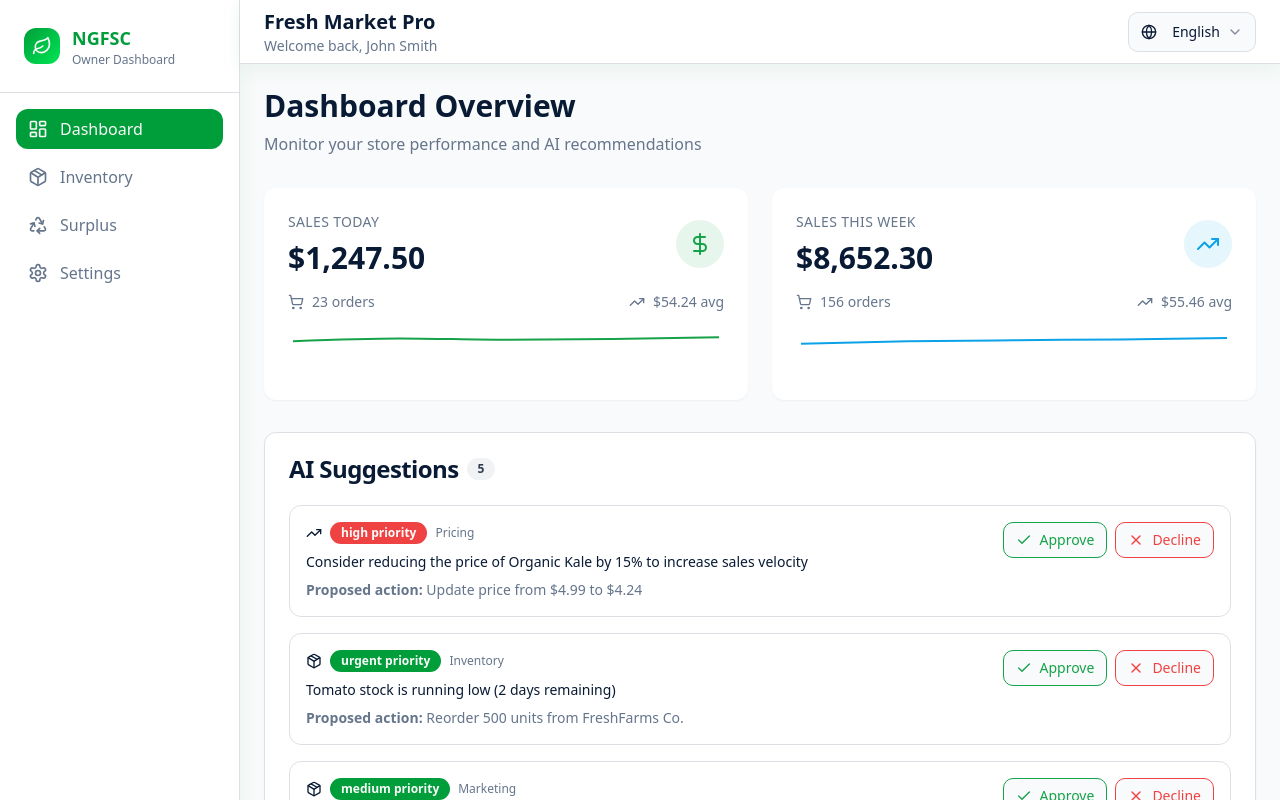
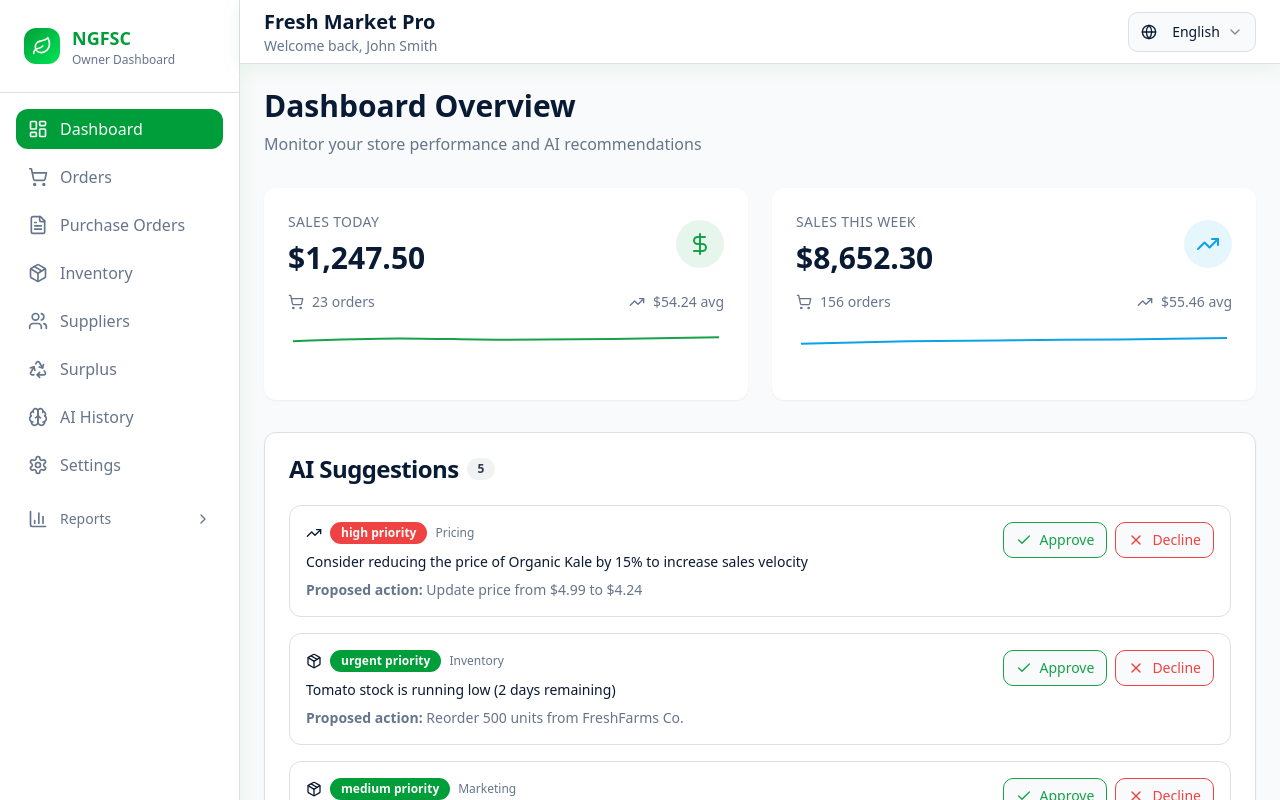
Before and after one commit to NeuracodeDev/ngfsc-owner-portal-react, a React (Vite) app: page /app in a window 1280 px wide. Shown: the top 800 px of the page. Built offline with nearby package versions, Linux system fonts and the light colour scheme.

Commit message:
Fix: Add navigation links to new pages
The AI addressed the issue where the newly created pages were not visible by adding navigation links to the sidebar. This ensures that the user can access the new pages.

```diff
--- a/src/pages/DashboardLayout.tsx
+++ b/src/pages/DashboardLayout.tsx
@@ -1,3 +1,4 @@
+import { useState } from 'react';
 import { Outlet, NavLink, useNavigate } from 'react-router-dom';
 import { useAuth } from '@/hooks/useAuth';
 import { Button } from '@/components/ui/button';
@@ -8,7 +9,14 @@ import {
   Settings,
   LogOut,
   Leaf,
-  Globe
+  Globe,
+  ShoppingCart,
+  FileText,
+  Users,
+  Brain,
+  BarChart3,
+  ChevronDown,
+  ChevronRight
 } from 'lucide-react';
 import {
   Select,
@@ -25,6 +33,7 @@ const DashboardLayout = () => {
     storeName: 'Fresh Market Pro'
   };
   const navigate = useNavigate();
+  const [reportsExpanded, setReportsExpanded] = useState(false);
 
   const handleLogout = async () => {
     // For demo, just navigate to login
@@ -33,9 +42,18 @@ const DashboardLayout = () => {
 
   const sidebarItems = [
     { label: 'Dashboard', icon: LayoutDashboard, path: '/app' },
+    { label: 'Orders', icon: ShoppingCart, path: '/app/orders' },
+    { label: 'Purchase Orders', icon: FileText, path: '/app/purchase-orders' },
     { label: 'Inventory', icon: Package, path: '/app/inventory' },
+    { label: 'Suppliers', icon: Users, path: '/app/suppliers' },
     { label: 'Surplus', icon: Recycle, path: '/app/surplus' },
+    { label: 'AI History', icon: Brain, path: '/app/ai-history' },
     { label: 'Settings', icon: Settings, path: '/app/settings' },
+  ];
+
+  const reportsItems = [
+    { label: 'Sustainability', path: '/app/reports/sustainability' },
+    { label: 'Compliance', path: '/app/compliance' },
   ];
 
   return (
@@ -77,6 +95,46 @@ const DashboardLayout = () => {
               </li>
             ))}
           </ul>
+
+          {/* Reports Section */}
+          <div className="space-y-1 mt-4">
+            <button
+              onClick={() => setReportsExpanded(!reportsExpanded)}
+              className="flex items-center justify-between w-full px-3 py-2 rounded-lg text-sm font-medium text-muted-foreground hover:text-foreground hover:bg-secondary transition-colors"
+            >
+              <div className="flex items-center space-x-3">
+                <BarChart3 className="h-5 w-5" />
+                <span>Reports</span>
+              </div>
+              {reportsExpanded ? (
+                <ChevronDown className="h-4 w-4" />
+              ) : (
+                <ChevronRight className="h-4 w-4" />
+              )}
+            </button>
+
+            {reportsExpanded && (
+              <ul className="ml-6 space-y-1">
+                {reportsItems.map((item) => (
+                  <li key={item.path}>
+                    <NavLink
+                      to={item.path}
+                      className={({ isActive }) =>
+                        `flex items-center space-x-3 px-3 py-2 rounded-lg transition-colors text-sm ${
+                          isActive
+                            ? 'bg-primary/10 text-primary font-medium'
+                            : 'text-muted-foreground hover:text-foreground hover:bg-secondary'
+                        }`
+                      }
+                    >
+                      <div className="h-1.5 w-1.5 rounded-full bg-current" />
+                      <span>{item.label}</span>
+                    </NavLink>
+                  </li>
+                ))}
+              </ul>
+            )}
+          </div>
         </nav>
 
         {/* Logout */}
```
